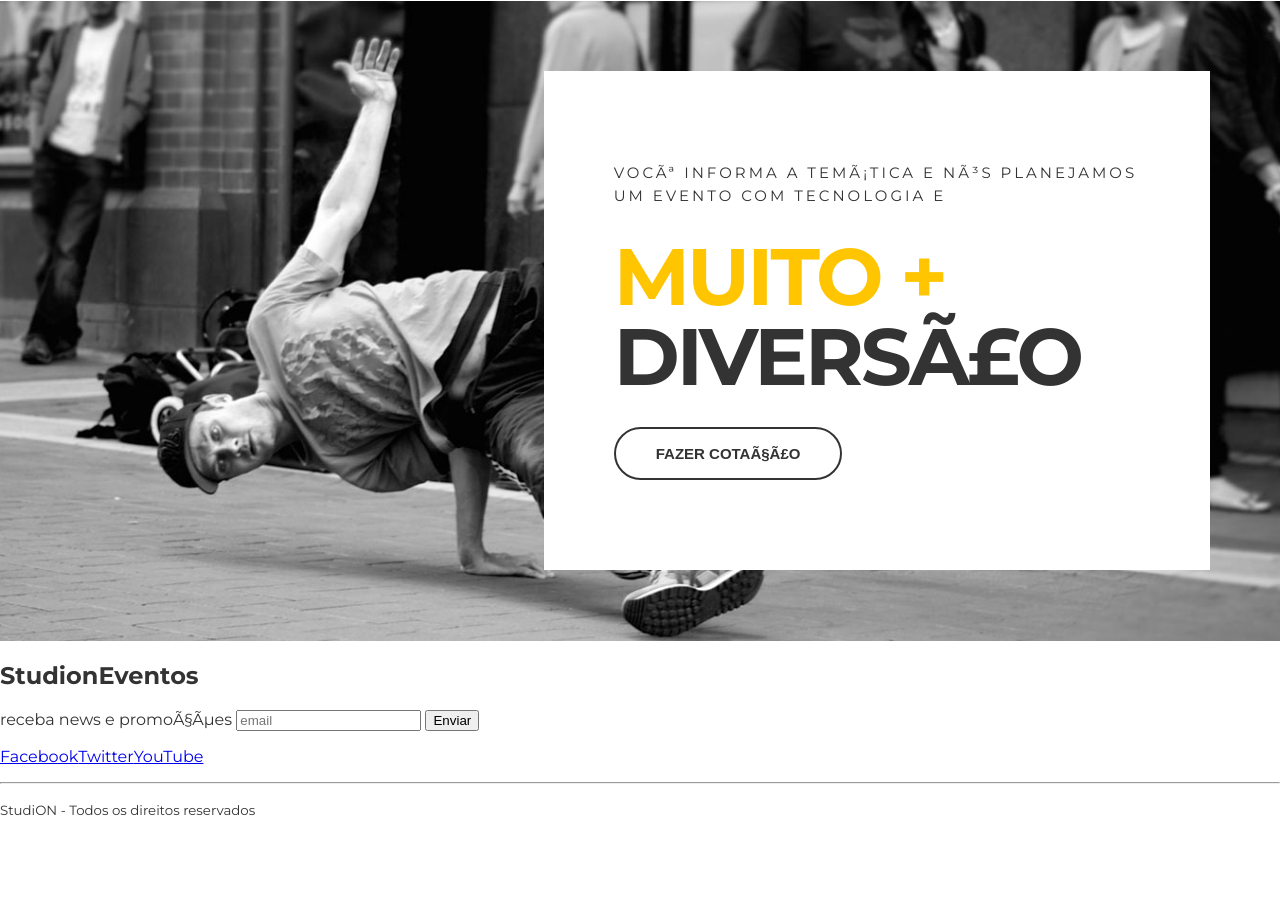
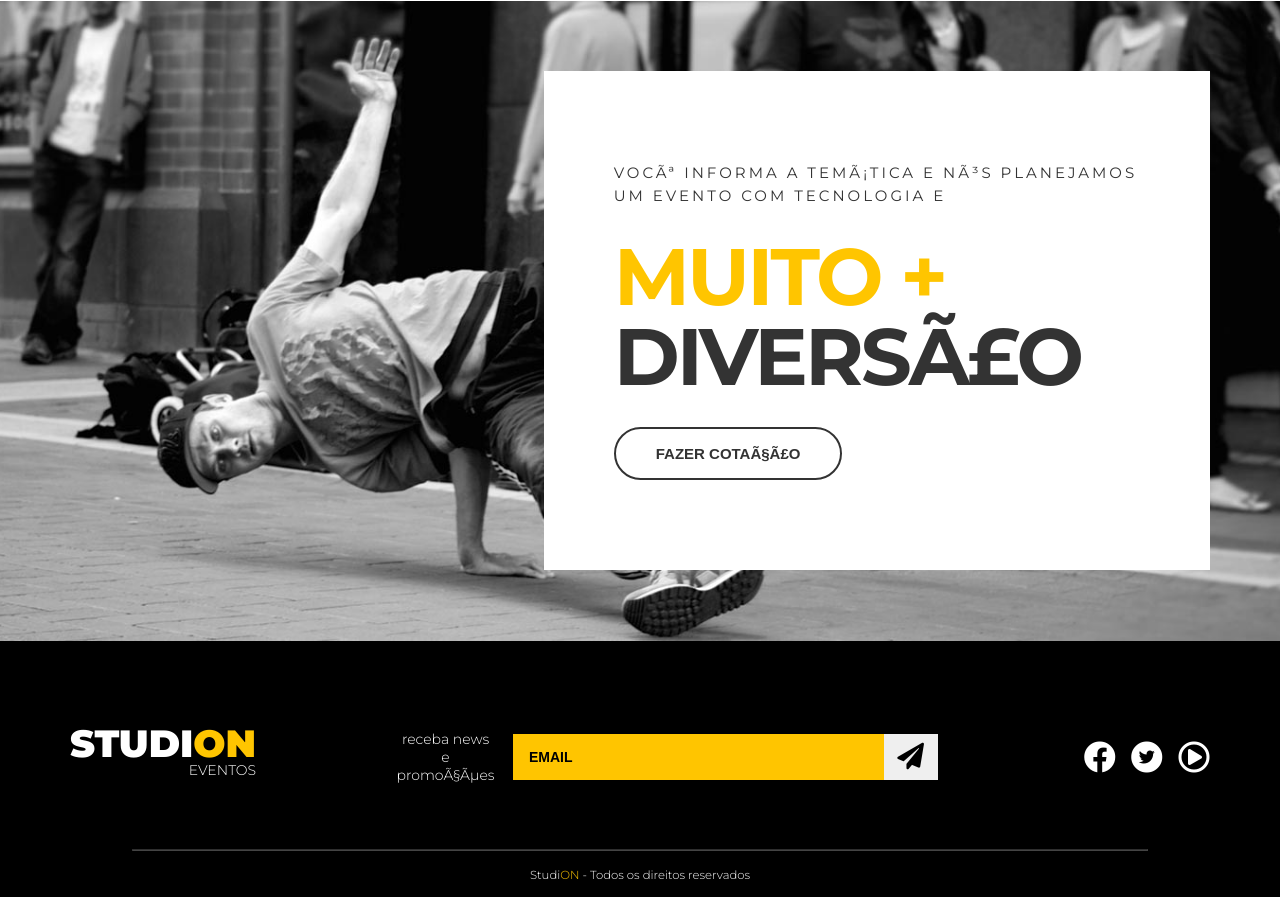
Before and after one commit to augusto-mattos/studion, a website: page src/index.html in a window 1280 px wide. Shown: the part 1489-2386 px from the top of the page. Before the commit the page ends 2324 px from the top, so only its background shows below. Drawn offline with Linux system fonts and the light colour scheme.

Commit message:
feat(css): footer

```diff
--- a/src/index.html
+++ b/src/index.html
@@ -115,21 +115,47 @@
             </section>
         </main>
 
-        <footer>
-            <h2>Studi<span></span>on<span>Eventos</span></h2>
-            <form>
-                <label>receba news e promoções</label>
-                <input type="email" placeholder="email"/>
-                <button type="submit">Enviar</button>
-            </form>
-            <ul>
-                <li><a href="https://facebook.com/" target="_blank">Facebook</a></li>
-                <li><a href="https://twitter.com/" target="_blank">Twitter</a></li>
-                <li><a href="https://youtube.com/" target="_blank">YouTube</a></li>
-            </ul>
+        <footer class="footer">
+            <div class="container footer__container">
+                <h2 class="logo-studion">
+                    Studi<span class="copy--primary">on</span>
+                    <span class="logo-studion__subtitle">Eventos</span>
+                </h2>
+                <form class="footer__form">
+                    <label for="email">receba news e promoções</label>
+                    <fieldset>
+                        <input id="email" type="email" placeholder="email"/>
+                        <button type="submit">
+                            <i class="fas fa-paper-plane fa-2x"></i>
+                        </button>
+                    </fieldset>
+                </form>
+                <ul class="footer__social">
+                    <li>
+                        <a href="https://facebook.com/" target="_blank">
+                            <i class="fab fa-facebook fa-2x"></i>
+                        </a>
+                    </li>
+                    <li>
+                        <a href="https://twitter.com/" target="_blank">
+                            <span class="fa-stack fa-2x>">
+                                <i class="fas fa-circle fa-stack-2x fa-inverse"></i>
+                                <i class="fab fa-twitter fa-stack-1x"></i>
+                            </span>
+                        </a>
+                    </li>
+                    <li>
+                        <a href="https://youtube.com/" target="_blank">
+                            <i class="far fa-play-circle fa-2x"></i>
+                        </a>
+                    </li>
+                </ul>
+            </div>
+
             <hr />
+
             <p>
-                <small>Studi<span>ON</span> - Todos os direitos reservados</small>
+                <small>Studi<span class="copy--primary">ON</span> - Todos os direitos reservados</small>
             </p>
         </footer>
     </body>
--- a/src/style.css
+++ b/src/style.css
@@ -1,4 +1,6 @@
 @import url('https://fonts.googleapis.com/css2?family=Montserrat:wght@300;400;500;700;900&family=Roboto&display=swap');
+@import url('https://cdnjs.cloudflare.com/ajax/libs/font-awesome/5.15.3/css/fontawesome.min.css');
+@import url('https://cdnjs.cloudflare.com/ajax/libs/font-awesome/5.15.3/css/all.min.css');
 
 * {
     box-sizing: border-box;
@@ -267,3 +269,109 @@ ul {
     border-color: var(--color-copy);
     background: unset;
 }
+
+.footer {
+    background-color: #000;
+    color: #fff;
+    text-align: center;
+}
+
+.footer__container {
+    display: grid;
+    grid-template-columns: repeat(3, auto);
+    align-items: center;
+    padding: 5.25rem 0 3.75rem 0;
+}
+
+.footer .logo-studion {
+    justify-self: start;
+    margin: 0
+}
+
+.logo-studion__subtitle {
+    display: block;
+}
+
+.footer__form {
+    display: grid;
+    place-items: center;
+    grid-template-columns: 5.825rem auto;
+    gap: 1.3rem;
+}
+
+.footer__form label {
+    font-size: .875rem;
+    font-weight: 300;
+    line-height: 1,0625rem;
+    text-align: center;
+}
+
+.footer__form fieldset {
+    display: grid;
+    grid-template-columns: auto 3.375rem;
+    border: unset;
+    margin: 0;
+    padding: 0;
+    width: 100%;
+}
+
+.footer__form input {
+    height: 2.875rem;
+    background-color: var(--color-primary);
+    border: unset;
+    padding: 1rem;
+    font-size: .875rem;
+    text-transform: uppercase;
+    font-weight: 700;
+    color: #000;
+}
+
+.footer__form input::placeholder {
+    color: #000;
+}
+
+.footer__form input:focus {
+    outline: unset;
+}
+
+.footer__form button {
+    cursor: pointer;
+    border: unset;
+    height: 2.875rem;
+    transition: 0.3s all ease;
+}
+
+.footer__form button:hover {
+    color: #fff;
+    background-color: var(--color-copy);
+}
+
+.footer__social {
+    display: grid;
+    grid-template-columns: repeat(3, auto);
+    gap: 0.5rem;
+    justify-self: end;
+}
+
+.footer__social a,
+.footer__social a:visited,
+.footer__social a:active {
+    color:#fff;
+    margin-left: 0.2rem;
+}
+
+.footer__social .fa-twitter {
+    color:#000;
+}
+
+.footer hr {
+    border-color: #fff4;
+    margin: 0 8.25rem;
+}
+
+.footer p {
+    text-align: center;
+    font-weight: 300;
+    font-size: .875rem;
+    margin: 2,5rem 0;
+}
```
